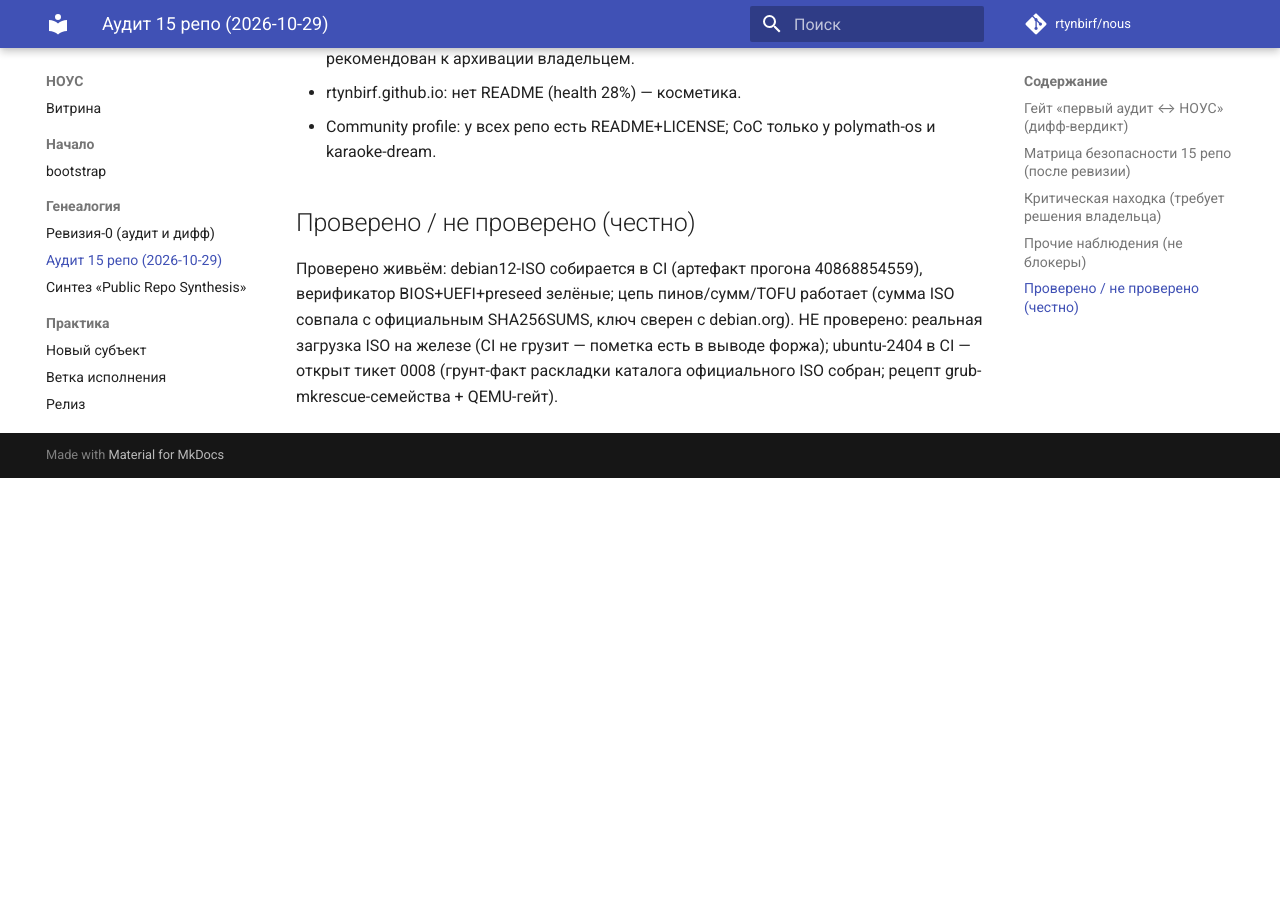
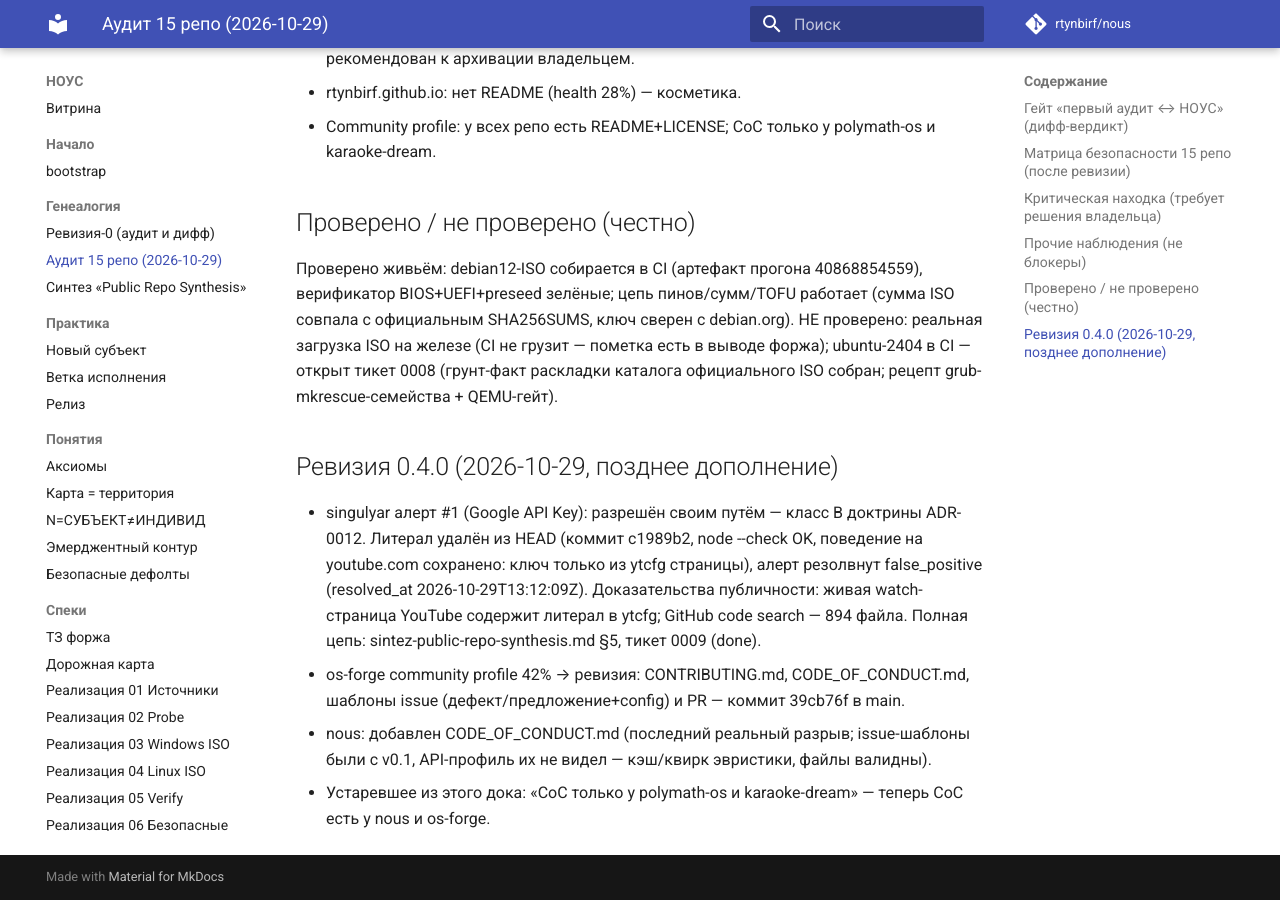
Before and after one commit to rtynbirf/nous, an MkDocs documentation site: the page built from docs/genesis/audit-2026-10-29.md, in a window 1280 px wide and 900 px high, scrolled down 2372 px. Built offline with MkDocs 1.6.1 and Material for MkDocs 9.7.7, drawn with Linux system fonts in a browser that asks for light colours; comment, search, counter and statistics services are not loaded; before the commit the page ends 2850 px from its top, so only the background shows below that.

Commit message:
docs(community+audit): CoC НОУСа + ревизия 0.4.0 аудит-дока + тикет 0009 → done
- CODE_OF_CONDUCT.md: правила контура (карта=территория, субъект≠индивид,
  честный отказ, безопасность по умолчанию) — закрывает последний разрыв
  community profile nous
- аудит-док: дополнение 0.4.0 — резолв алерта #1 (класс B, false_positive),
  ревизия os-forge (39cb76f), устаревшие строки помечены
- тикет 0009 закрыт с доказательствами (7 фактов, методы)

```diff
--- a/docs/genesis/audit-2026-10-29.md
+++ b/docs/genesis/audit-2026-10-29.md
@@ -69,3 +69,18 @@ community standards, CI, dependabot, пины. Сырые данные: scripts/
 НЕ проверено: реальная загрузка ISO на железе (CI не грузит — пометка есть
 в выводе форжа); ubuntu-2404 в CI — открыт тикет 0008 (грунт-факт раскладки каталога
 официального ISO собран; рецепт grub-mkrescue-семейства + QEMU-гейт).
+
+## Ревизия 0.4.0 (2026-10-29, позднее дополнение)
+
+- singulyar алерт #1 (Google API Key): разрешён своим путём — класс B доктрины
+  ADR-0012. Литерал удалён из HEAD (коммит c1989b2, node --check OK, поведение
+  на youtube.com сохранено: ключ только из ytcfg страницы), алерт резолвнут
+  false_positive (resolved_at 2026-10-29T13:12:09Z). Доказательства публичности:
+  живая watch-страница YouTube содержит литерал в ytcfg; GitHub code search —
+  894 файла. Полная цепь: sintez-public-repo-synthesis.md §5, тикет 0009 (done).
+- os-forge community profile 42% → ревизия: CONTRIBUTING.md, CODE_OF_CONDUCT.md,
+  шаблоны issue (дефект/предложение+config) и PR — коммит 39cb76f в main.
+- nous: добавлен CODE_OF_CONDUCT.md (последний реальный разрыв; issue-шаблоны
+  были с v0.1, API-профиль их не видел — кэш/квирк эвристики, файлы валидны).
+- Устаревшее из этого дока: «CoC только у polymath-os и karaoke-dream» —
+  теперь CoC есть у nous и os-forge.
```
Also changed, not shown: CODE_OF_CONDUCT.md (added, +33 -0 lines), tasks/done/0009-singulyar-innertube-constant.md (added, +41 -0 lines), tasks/open/0009-singulyar-innertube-constant.md (deleted, +0 -42 lines).
